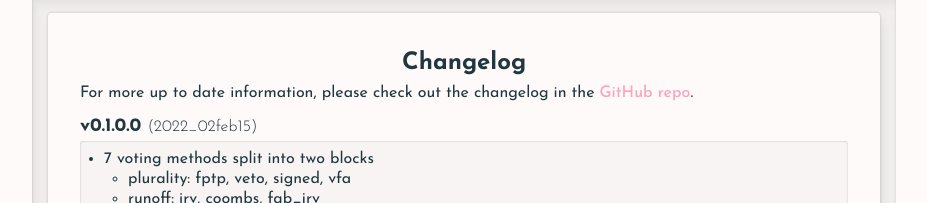
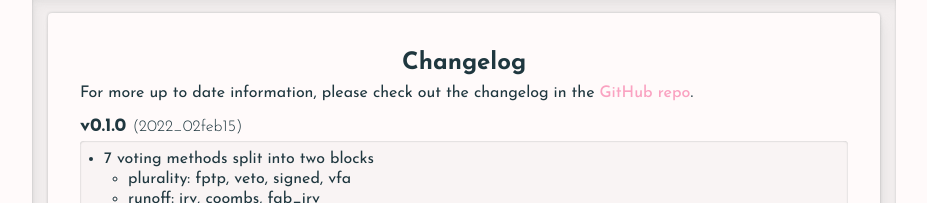
Before and after one commit to tif-calin/votevote, a React (Create React App) app: page /changelog in a window 1280 px wide. Shown: the part 95-298 px from the top of the page, without its empty margins (176-1103 px from the left). Built offline with nearby package versions, Linux system fonts and the light colour scheme.

Commit message:
Changelog page should only show 3 dec versions

```diff
--- a/src/views/changelog/ChangelogPage.tsx
+++ b/src/views/changelog/ChangelogPage.tsx
@@ -81,7 +81,7 @@ const ChangelogPage: React.FC<Props> = () => {
           For more up to date information, please check out the changelog in the <A href="https://github.com/tif-calin/votevote/blob/main/CHANGELOG.md">GitHub repo</A>.
         </p>
 
-        <h3>v0.1.0.0 <span>2022_02feb15</span></h3>
+        <h3>v0.1.0 <span>2022_02feb15</span></h3>
         <ul className="release">
           <li>
             <span>7 voting methods split into two blocks</span>
```
